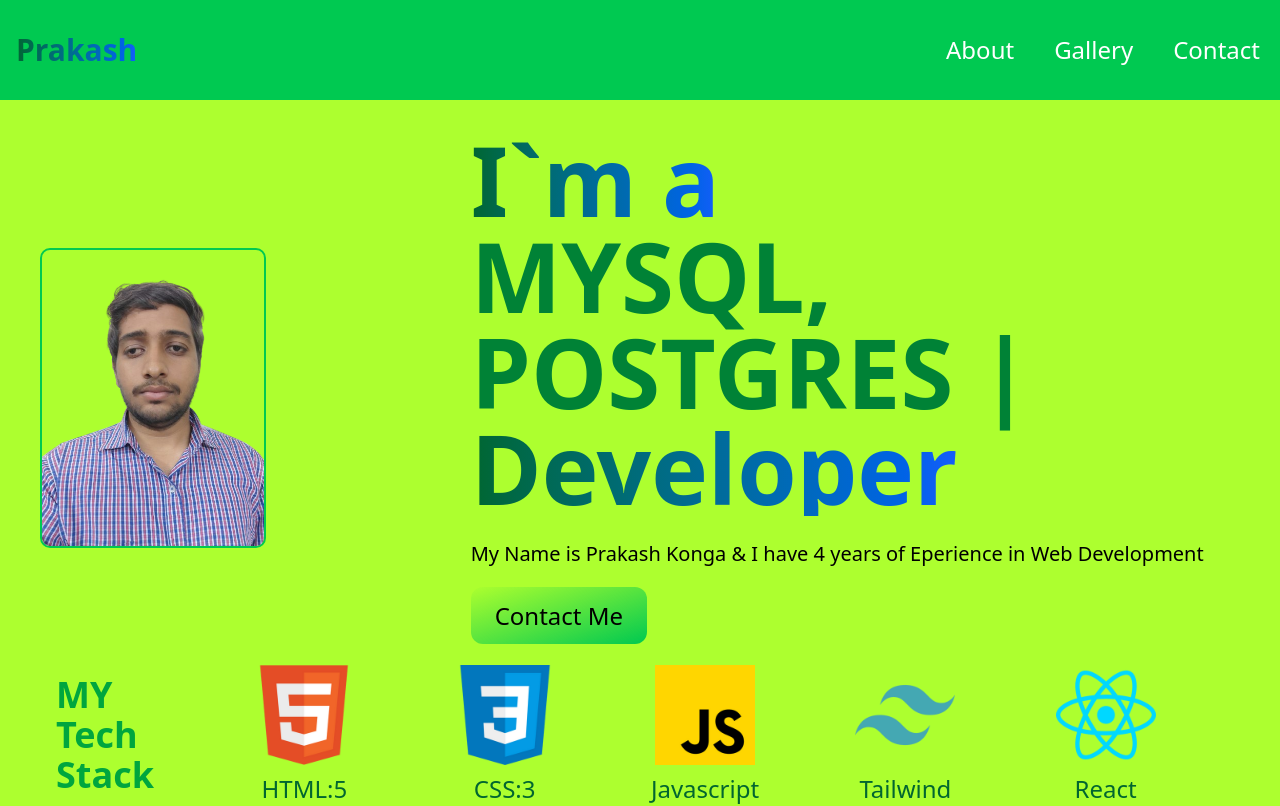
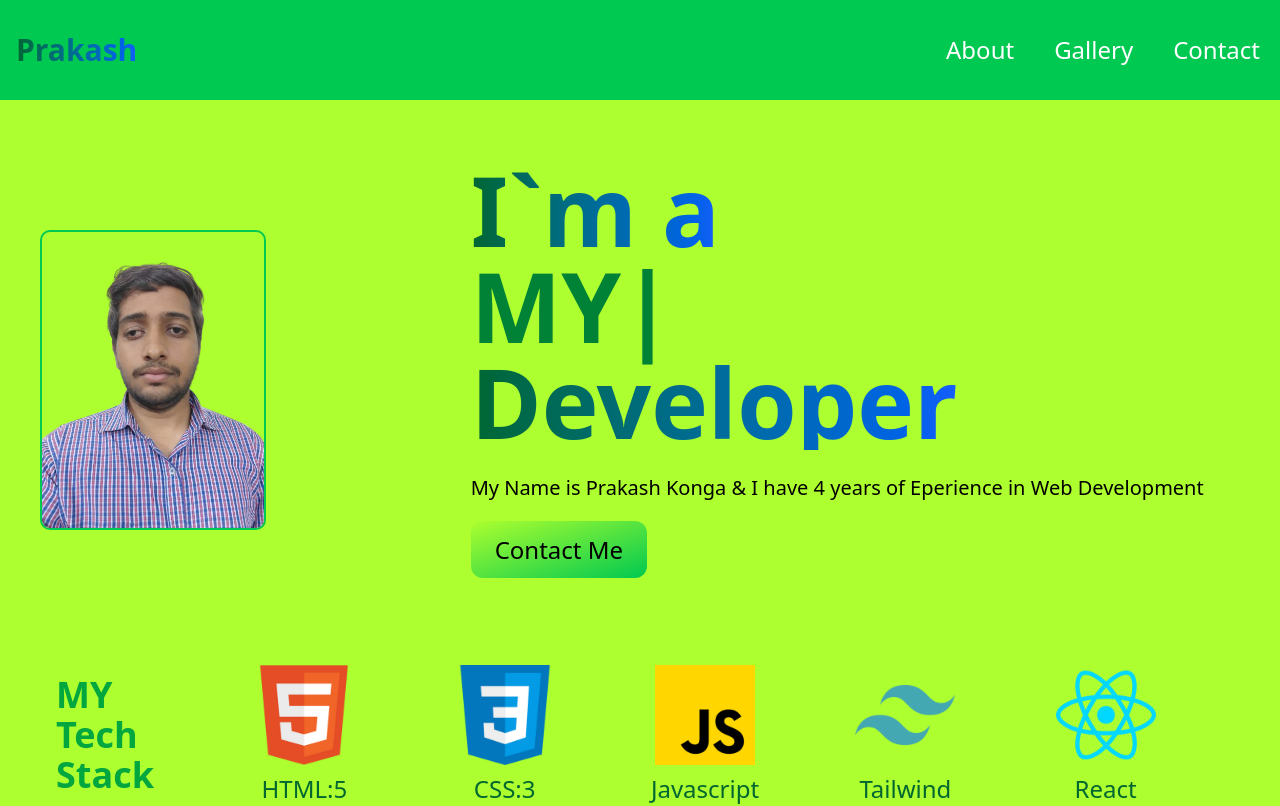
Before and after one commit to Prakash-7382012092/portfolio, a React (Vite) app: page / in a window 1280 px wide. Shown: the top 806 px of the page. Built offline with nearby package versions, Linux system fonts and the light colour scheme.

Commit message:
Update Hero.jsx
Updted hero

```diff
--- a/src/components/Hero.jsx
+++ b/src/components/Hero.jsx
@@ -15,9 +15,9 @@ const Hero = () => {
                     I`m  a
                 </span>   <br/>
                 <TypeAnimation sequence={[
-                    "PHP LARAVEL CI",
+                    "PHP LARAVEL",
                     1000,
-                    "React Redux Vue Vuex",
+                    "ReactJs VueJS",
                     1000,
                     "MYSQL, POSTGRES SQL"
                 ]}
```
